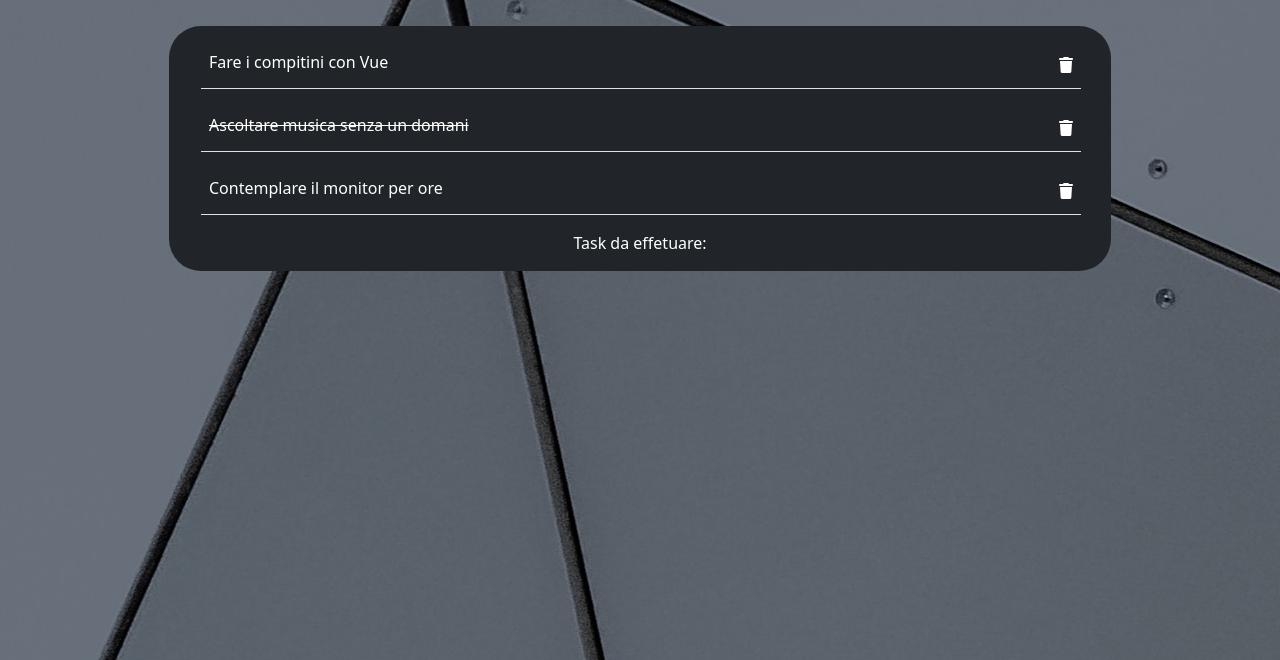
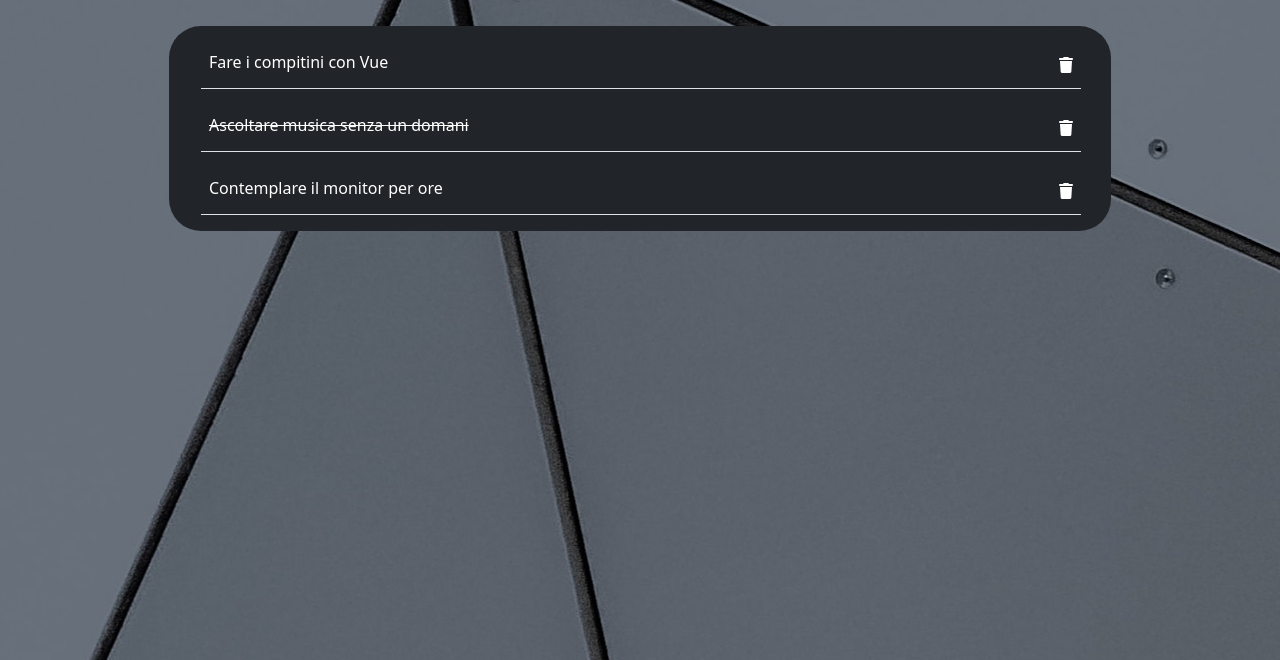
Before and after one commit to RiccardoLoPresti/vue-todolist, a plain HTML site: page index.html in a window 1280 px wide. Shown: the part 140-800 px from the top of the page. Drawn offline with nearby package versions, Linux system fonts and the light colour scheme.

Commit message:
[add] comment

```diff
--- a/index.html
+++ b/index.html
@@ -71,7 +71,7 @@
           </ul>
 
           <h3 v-else class="px-5 py-3">Hai completato tutte le Task! &#128526;</h3>
-          <p>Task da effetuare: </p>
+          <!-- <p>Task da effetuare: </p> -->
 
         </div>
 
```
Also changed, not shown: js/app.js (+11 -0 lines).
